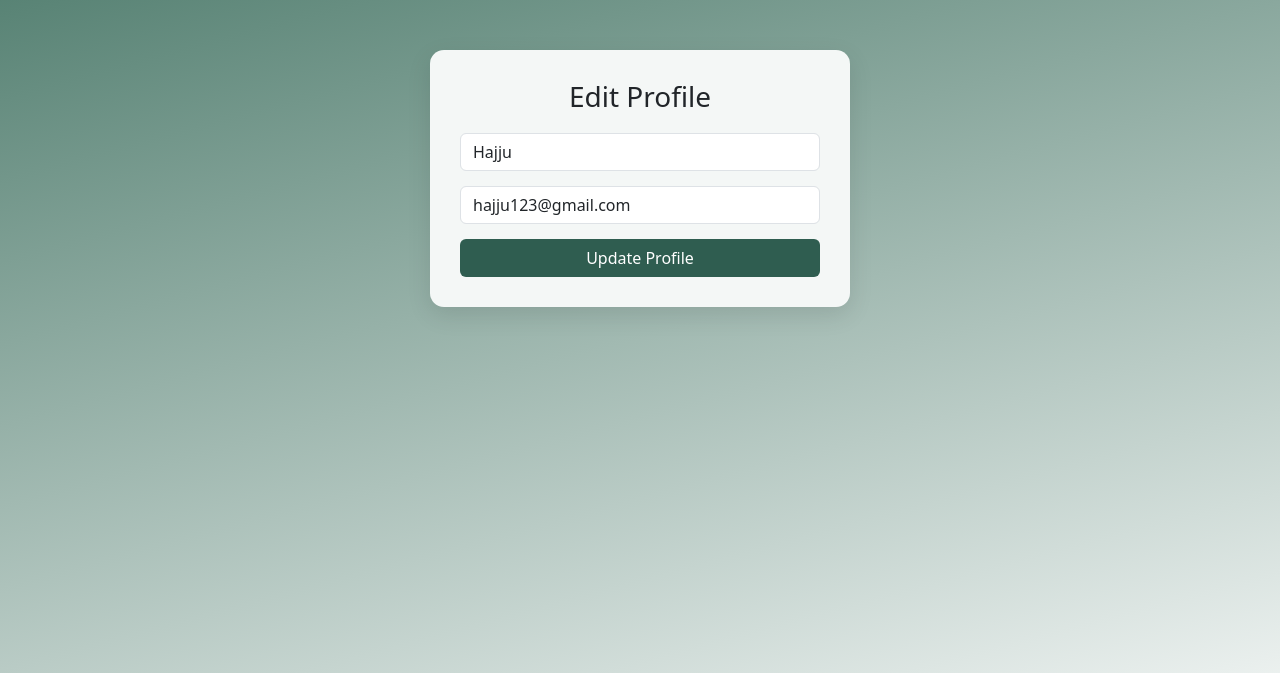
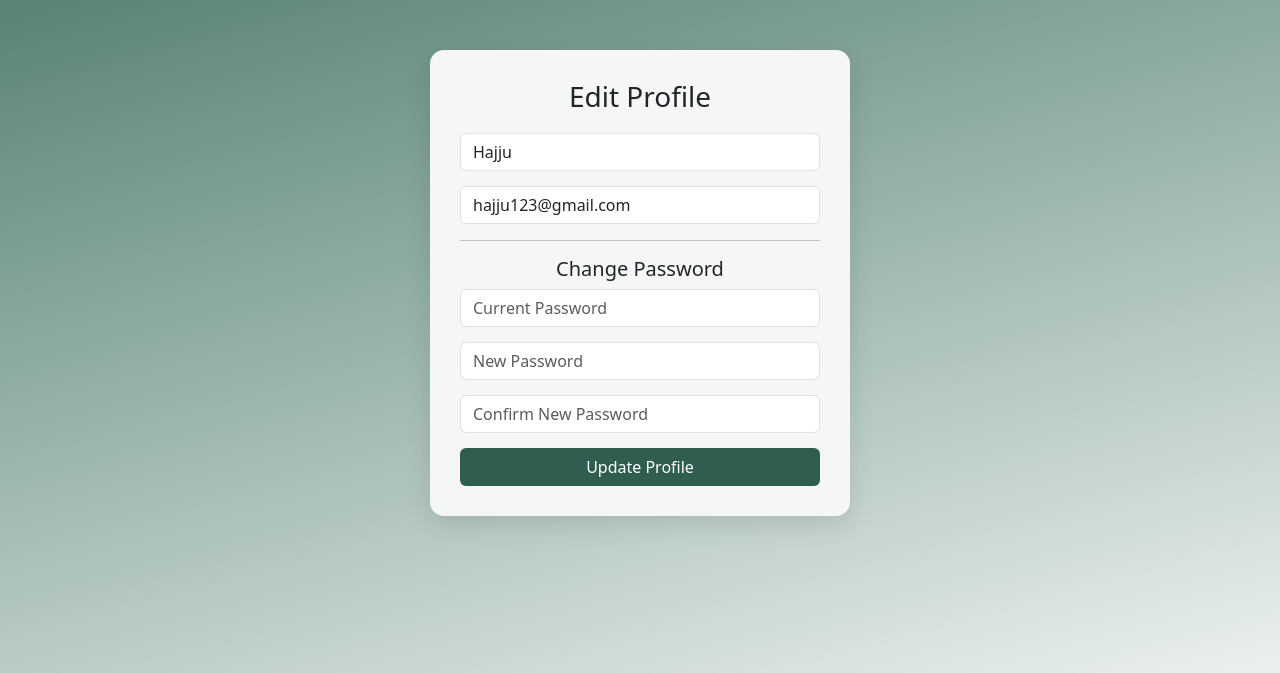
Before and after one commit to Hazra-Shaikh/Findora, a Flask app: page /edit_profile in a window 1280 px wide. Shown: the part 64-737 px from the top of the page. Run offline with Flask 3, Linux system fonts and the light colour scheme; a user stored in the database is signed in; data comes from the database, SQL or seed files in the repository; both versions use the stored data as it was after the commit.

Commit message:
Added change password feature in edit profile

```diff
--- a/app.py
+++ b/app.py
@@ -9,8 +9,11 @@ app = Flask(__name__)
 app.secret_key = "secret123"
 
 # DB
-conn = sqlite3.connect('database.db', check_same_thread=False)
-cursor = conn.cursor()
+def get_db():
+    conn = sqlite3.connect('database.db')
+    conn.row_factory = sqlite3.Row
+    return conn
+
 
 UPLOAD_FOLDER = 'uploads'
 app.config['UPLOAD_FOLDER'] = UPLOAD_FOLDER
@@ -18,6 +21,10 @@ app.config['UPLOAD_FOLDER'] = UPLOAD_FOLDER
 # home page
 @app.route('/')
 def home():
+
+    conn = get_db()
+    cursor = conn.cursor()
+
     if 'user_id' in session:
         search = request.args.get('search')
 
@@ -32,6 +39,8 @@ def home():
     else:
         items = []
 
+    conn.close()
+
     return render_template('index.html', items=items)
 
 # sign-up page
@@ -39,11 +48,14 @@ def home():
 def signup():
     if request.method == 'POST':
         hashed_password = generate_password_hash(request.form['password'])
+        conn = get_db()
+        cursor = conn.cursor()
         cursor.execute(
             "INSERT INTO users (name,email,password) VALUES (?,?,?)",
             (request.form['name'], request.form['email'],hashed_password)
         )
         conn.commit()
+        conn.close()
         flash("Signup successful!", "success")
         return redirect('/login')
     return render_template('signup.html')
@@ -56,6 +68,8 @@ def login():
         email = request.form['email']
         password = request.form['password']
 
+        conn = get_db()
+        cursor = conn.cursor()
         cursor.execute(
             "SELECT * FROM users WHERE email=?",
             (email,)
@@ -84,6 +98,8 @@ def profile():
     if 'user_id' not in session:
         return redirect('/login')
 
+    conn = get_db()
+    cursor = conn.cursor()
     cursor.execute("SELECT * FROM users WHERE id=?", (session['user_id'],))
     user = cursor.fetchone()
 
@@ -92,26 +108,68 @@ def profile():
 # edit profile
 @app.route('/edit_profile', methods=['GET','POST'])
 def edit_profile():
+    if 'user_id' not in session:
+        return redirect('/login')
+
+    conn = get_db()
+    cursor = conn.cursor()
+
     if request.method == 'POST':
+
+        name = request.form['name']
+        email = request.form['email']
+
+        current_password = request.form.get('current_password')
+        new_password = request.form.get('new_password')
+        confirm_password = request.form.get('confirm_password')
+
+        cursor.execute("SELECT * FROM users WHERE id=?", (session['user_id'],))
+        user = cursor.fetchone()
+
+        # Update name/email
         cursor.execute("""
         UPDATE users SET name=?, email=? WHERE id=?
-        """, (request.form['name'], request.form['email'], session['user_id']))
+        """, (name, email, session['user_id']))
+
+        # Password logic
+        if current_password or new_password or confirm_password:
+
+            if not check_password_hash(user['password'], current_password):
+                conn.close()
+                flash("Current password is incorrect", "danger")
+                return redirect('/edit_profile')
+
+            if new_password != confirm_password:
+                conn.close()
+                flash("Passwords do not match", "danger")
+                return redirect('/edit_profile')
+
+            hashed_password = generate_password_hash(new_password)
+            cursor.execute("""
+            UPDATE users SET password=? WHERE id=?
+            """, (hashed_password, session['user_id']))
+
         conn.commit()
+        conn.close()
 
-        session['user_name'] = request.form['name']  # update navbar name
+        session['user_name'] = name
         flash("Profile updated!", "success")
         return redirect('/profile')
 
     cursor.execute("SELECT * FROM users WHERE id=?", (session['user_id'],))
     user = cursor.fetchone()
+    conn.close()
 
     return render_template('edit_profile.html', user=user)
 
 # delete account
 @app.route('/delete_account')
 def delete_account():
+    conn = get_db()
+    cursor = conn.cursor()
     cursor.execute("DELETE FROM users WHERE id=?", (session['user_id'],))
     conn.commit()
+    conn.close()
 
     session.clear()
     flash("Account deleted", "danger")
@@ -122,6 +180,8 @@ def inject_user():
     user_id = session.get('user_id')
 
     if user_id:
+        conn = get_db()
+        cursor = conn.cursor()
         cursor.execute("SELECT name FROM users WHERE id=?", (user_id,))
         user = cursor.fetchone()
 
@@ -185,6 +245,8 @@ def post_item():
         # =========================
         # 3. INSERT INTO ITEMS TABLE
         # =========================
+        conn = get_db()
+        cursor = conn.cursor()
         cursor.execute("""
         INSERT INTO items
         (title, description, category, location, image, type, user_id, contact, place, extra_info)
@@ -215,6 +277,7 @@ def post_item():
             """, (item_id, fname))
 
         conn.commit()
+        conn.close()
 
         flash("Item posted successfully!", "success")
         return redirect('/')
@@ -225,8 +288,11 @@ def post_item():
 # for returned
 @app.route('/mark_returned/<int:item_id>')
 def mark_returned(item_id):
+    conn = get_db()
+    cursor = conn.cursor()
     cursor.execute("UPDATE items SET is_returned=TRUE WHERE id=?", (item_id,))
     conn.commit()
+    conn.close()
 
     flash("Item marked as returned!", "success")
     return redirect('/dashboard')
@@ -242,6 +308,8 @@ def uploaded_file(filename):
 def item_detail(item_id):
 
     # GET ITEM
+    conn = get_db()
+    cursor = conn.cursor()
     cursor.execute("SELECT * FROM items WHERE id=?", (item_id,))
     item = cursor.fetchone()
 
@@ -278,12 +346,15 @@ def item_detail(item_id):
 def claim_item(item_id):
     message = request.form['message']
 
+    conn = get_db()
+    cursor = conn.cursor()
     cursor.execute("""
         INSERT INTO claims (item_id, user_id, message, status)
         VALUES (?, ?, ?, 'pending')
     """, (item_id, session['user_id'], message))
 
     conn.commit()
+    conn.close()
 
     flash("Claim request sent!", "success")
     return redirect(f'/item/{item_id}')
@@ -295,6 +366,8 @@ def admin():
     if session.get('role') != 'admin':
         return "Access Denied"
 
+    conn = get_db()
+    cursor = conn.cursor()
     cursor.execute("""
     SELECT items.*, users.name
     FROM items
@@ -310,6 +383,7 @@ def admin():
     """)
     claims = cursor.fetchall()
 
+
     return render_template('admin.html', items=items, claims=claims)
 
 # dashboard
@@ -317,6 +391,8 @@ def admin():
 def dashboard():
     user_id = session['user_id']
 
+    conn = get_db()
+    cursor = conn.cursor()
     cursor.execute("SELECT * FROM items WHERE user_id=?", (user_id,))
     my_items = cursor.fetchall()
 
@@ -335,8 +411,11 @@ def dashboard():
 @app.route('/update_claim/<int:claim_id>/<status>')
 def update_claim(claim_id, status):
 
+    conn = get_db()
+    cursor = conn.cursor()
     cursor.execute("UPDATE claims SET status=? WHERE id=?", (status, claim_id))
     conn.commit()
+    conn.close()
 
     flash("Claim updated!", "info")
     return redirect('/dashboard')
@@ -344,13 +423,14 @@ def update_claim(claim_id, status):
 # delete item
 @app.route('/delete_item/<int:item_id>')
 def delete_item(item_id):
+    conn = get_db()
+    cursor = conn.cursor()
     cursor.execute("DELETE FROM items WHERE id=?", (item_id,))
     conn.commit()
+    conn.close()
     flash("Deleted!", "danger")
     return redirect('/dashboard')
 
-cursor.execute("DELETE FROM items WHERE id = 1;")
-conn.commit()
 
 
 if __name__ == '__main__':
--- a/templates/edit_profile.html
+++ b/templates/edit_profile.html
@@ -15,6 +15,18 @@
             <input type="email" name="email" placeholder="Email" value="{{ user[2] }}"
                 class="form-control profile-input">
 
+            <hr>
+
+            <h5>Change Password</h5>
+
+            <input type="password" name="current_password" placeholder="Current Password"
+                class="form-control profile-input">
+
+            <input type="password" name="new_password" placeholder="New Password" class="form-control profile-input">
+
+            <input type="password" name="confirm_password" placeholder="Confirm New Password"
+                class="form-control profile-input">
+
             <button class="btn profile-btn-primary w-100">
                 Update Profile
             </button>
```
Also changed, not shown: database.db.
